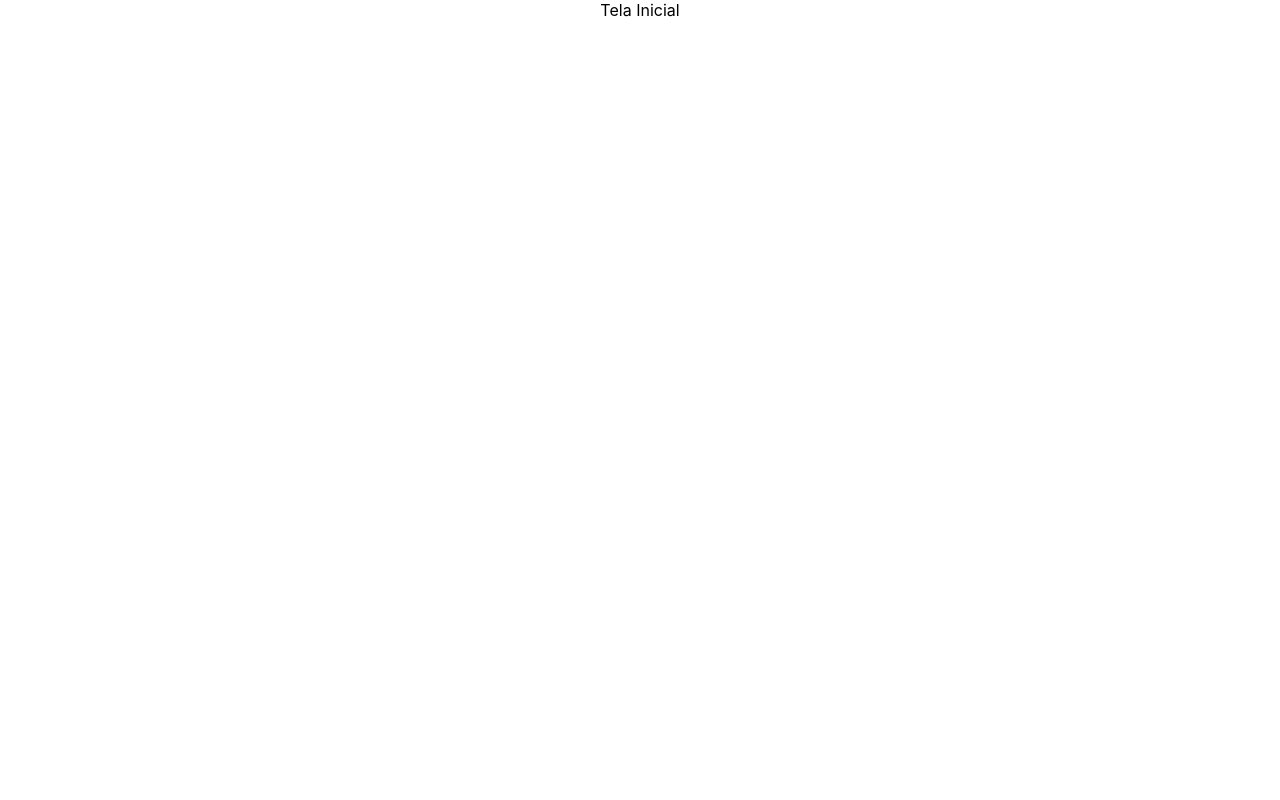
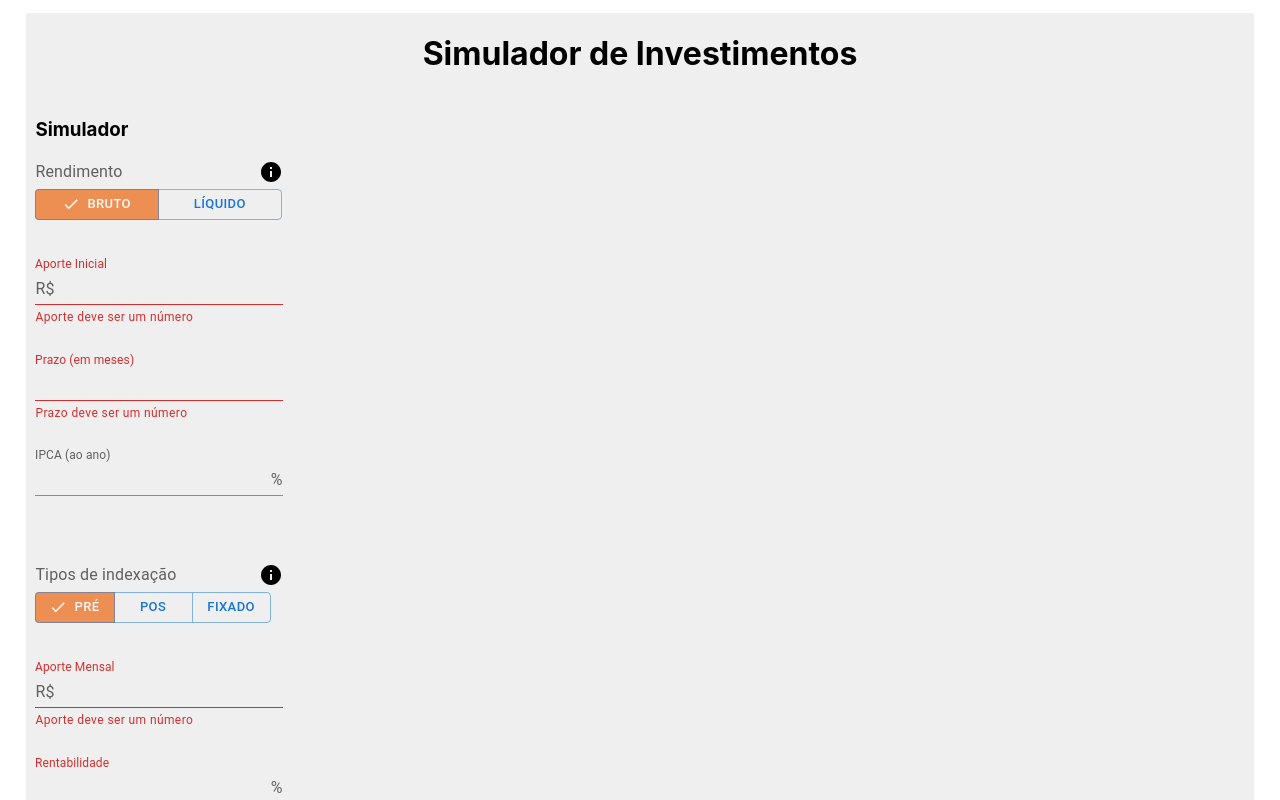
Before and after one commit to ronaldosenajr/Desafio-Tecnico-Eqi, a React (Create React App) app: page / in a window 1280 px wide. Shown: the top 800 px of the page. Built offline with nearby package versions, Linux system fonts and the light colour scheme; no server answers.

Commit message:
Impl: Form basico sem botao de limpar campo e simular

```diff
--- a/src/Pages/TelaInicial.jsx
+++ b/src/Pages/TelaInicial.jsx
@@ -1,10 +1,93 @@
-import React from 'react';
+import React, { useEffect, useState } from 'react';
+import { Box } from '@mui/material';
+import useWindowDimensions from '../hooks/GetWindowSize';
+import SimulationForms from '../Components/SimulationForms';
 
 function TelaInicial() {
+  const [tipoRendimento, setTipoRendimento] = useState('bruto');
+  const [tipoIndexacao, setTipoIndexacao] = useState('pre');
+  const [values, setValues] = useState({
+    aporteInicial: '',
+    aporteMensal: '',
+    prazo: '',
+    rentabilidade: '',
+  });
+  const [ipca, setIpca] = useState('');
+  const [cdi, setCdi] = useState('');
+  const [status, setStatus] = useState([]);
+
+  const { isMobile } = useWindowDimensions();
+
+  useEffect(() => {
+    const fetchData = async () => {
+      try {
+        const url = process.env.REACT_APP_API_URL;
+        const [cdiFromApi, ipcaFromApi] = await fetch(`${url}/indicadores`)
+          .then((value) => value.json());
+        setIpca(`${ipcaFromApi.valor}`);
+        setCdi(`${cdiFromApi.valor}`);
+      } catch (error) {
+        console.log('API FORA DO AR');
+      }
+    };
+    fetchData();
+  }, []);
+
+  const handleChange = (prop) => (event) => {
+    setValues({ ...values, [prop]: event.target.value });
+  };
+
   return (
-    <div className="App">
-      Tela Inicial
-    </div>
+    <Box
+      style={ {
+        display: 'flex',
+        flexDirection: 'column',
+        marginLeft: '2%',
+        marginRight: '2%',
+        backgroundColor: '#EFEFEF',
+        minHeight: '35rem',
+        marginTop: '1%',
+        alignSelf: 'center',
+      } }
+      sx={ {
+        width: {
+          xl: 500, // theme.breakpoints.up('xl')
+        },
+      } }
+    >
+      <h1>Simulador de Investimentos</h1>
+      <Box style={ { display: 'flex' } }>
+        <Box
+          style={ !isMobile ? {
+            display: 'flex',
+            alignItems: 'center',
+            marginTop: '5px',
+            width: '100%',
+            flexWrap: 'wrap',
+          } : {
+            display: 'flex',
+            flexDirection: 'column',
+            alignItems: 'center',
+            flexWrap: 'wrap',
+          } }
+          component="form"
+          mt="5%"
+        >
+          <SimulationForms
+            tipoRendimento={ tipoRendimento }
+            tipoIndexacao={ tipoIndexacao }
+            setTipoIndexacao={ setTipoIndexacao }
+            setTipoRendimento={ setTipoRendimento }
+            ipca={ ipca }
+            cdi={ cdi }
+            handleChange={ handleChange }
+            values={ values }
+            setCanSendValues={ setStatus }
+            status={ status }
+          />
+        </Box>
+      </Box>
+    </Box>
   );
 }
 
```
